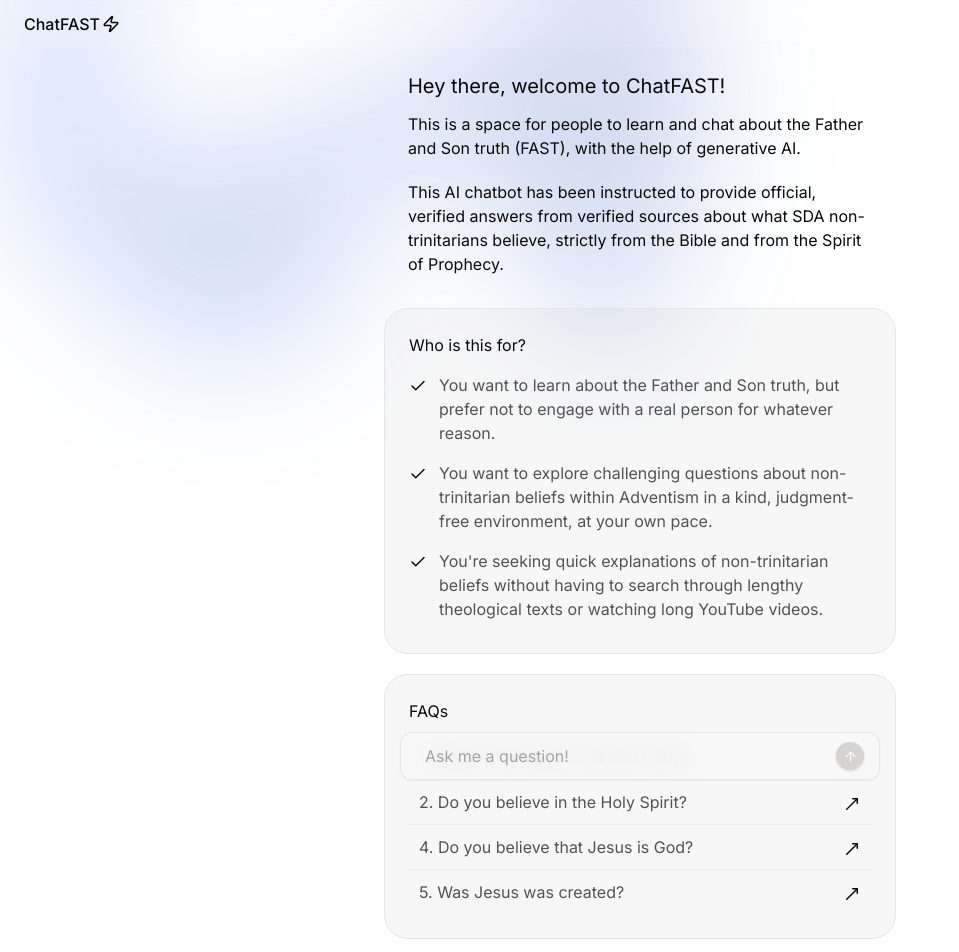
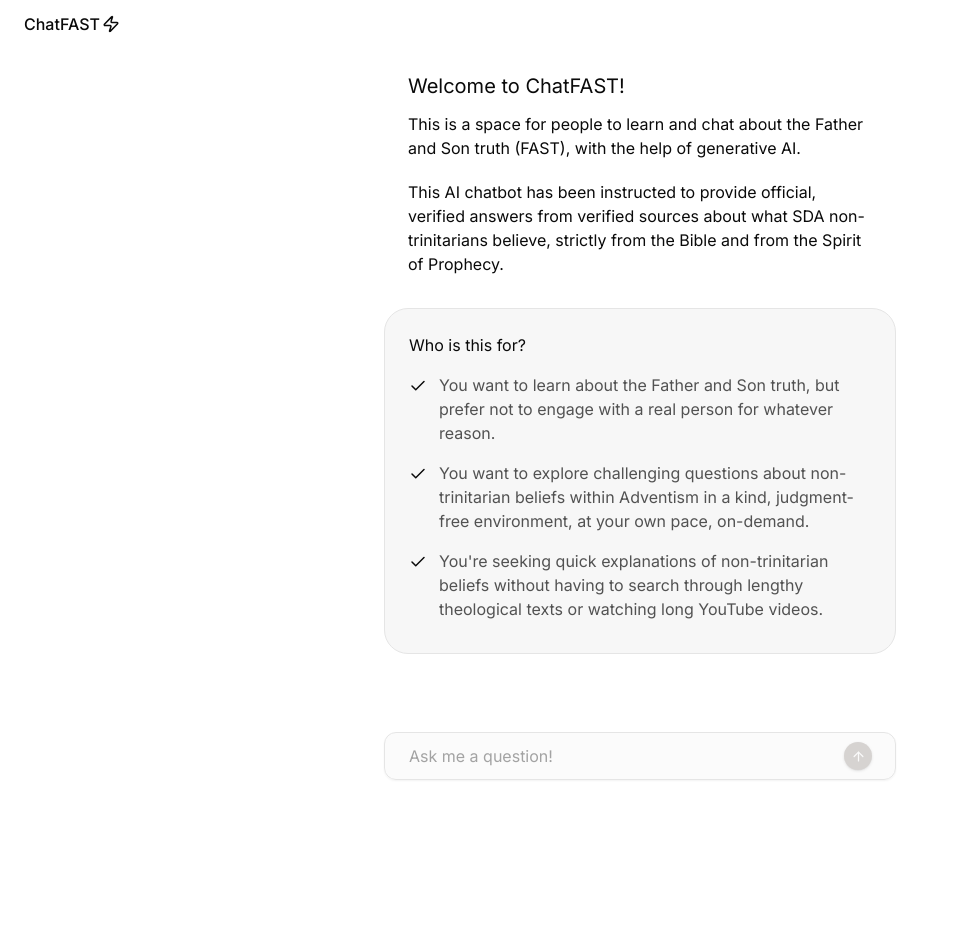
Before and after one commit to joelriveradev/chatfast, a Next.js app: page /chat/1 in a window 1280 px wide. Shown: the top 952 px of the page, without its empty margins (0-959 px from the left). After the commit the page ends 800 px from the top, so only its background shows below. Built offline with nearby package versions, Linux system fonts and the light colour scheme.

Commit message:
chore: several updates to <Chat /> 1. remove faqs 2. style updates 3. add id and className props 4. integrate new <ChatInput /> 5. add syncBeforeNavigateAsync function

```diff
--- a/src/components/ai/chat.tsx
+++ b/src/components/ai/chat.tsx
@@ -1,16 +1,20 @@
 'use client'
 
-import { useEffect } from 'react'
-import { ArrowUp, MoveUpRight, CornerUpRight, X, Check } from 'lucide-react'
+import { useEffect, useMemo } from 'react'
+import { ArrowUp, X, Check } from 'lucide-react'
 import { Message, useChat } from 'ai/react'
 import { animateScroll } from 'react-scroll'
-import { Input } from '@/components/ui/input'
+import { useRouter } from 'next/navigation'
+import { ChatInput } from '@/components/ai/input'
 import { Button } from '@/components/ui/button'
 import { ChatMessage } from '@/components/ai/message'
-import { cn } from '@/lib/utils'
+import { cn, generateUniqueId } from '@/lib/utils'
+import { storeMessages } from '@/actions/storeMessages'
 
 interface Props {
+  id?: string
   history?: Message[]
+  className?: string
 }
 
 const scrollOptions = {
@@ -25,7 +29,7 @@
   },
   {
     id: 1,
-    text: 'You want to explore challenging questions about non-trinitarian beliefs within Adventism in a kind, judgment-free environment, at your own pace.',
+    text: 'You want to explore challenging questions about non-trinitarian beliefs within Adventism in a kind, judgment-free environment, at your own pace, on-demand.',
   },
   {
     id: 2,
@@ -33,56 +37,43 @@
   },
 ]
 
-const faqs = [
-  {
-    id: 0,
-    text: 'What is the Father and Son truth?',
-  },
-  {
-    id: 1,
-    text: 'Do you believe in the Holy Spirit?',
-  },
-  {
-    id: 3,
-    text: 'Do you believe that Jesus is God?',
-  },
-  {
-    id: 4,
-    text: 'Was Jesus was created?',
-  },
-]
+export function Chat({ id, history = [], className }: Props) {
+  const chatID = id || useMemo(() => generateUniqueId(), [])
+  const router = useRouter()
 
-export function Chat({ history = [] }: Props) {
   const { messages, input, handleInputChange, handleSubmit, isLoading, stop } =
     useChat({
+      id: chatID,
       initialMessages: history,
     })
+
+  const syncBeforeNavigateAsync = async () => {
+    if (!isLoading) {
+      if (messages.length === 2 && !id) {
+        await storeMessages(messages)
+        router.push(`/chat/${chatID}`)
+      }
+    }
+  }
 
   useEffect(() => {
     if (messages.length) {
       animateScroll.scrollToBottom(scrollOptions)
+      syncBeforeNavigateAsync()
     }
   }, [messages, isLoading])
 
   return (
-    <div className='isolate flex flex-col w-full md:max-w-lg py-12 mx-auto lg:dark:border-neutral-900 min-h-dvh'>
     <div
-        aria-hidden='true'
-        className='fixed inset-x-0 -top-40 transform-gpu overflow-hidden blur-3xl sm:-top-80 -z-50'
+      className={cn(
+        'flex flex-col w-full md:max-w-lg py-12 mx-auto lg:dark:border-neutral-900 min-h-dvh',
+        className
+      )}
     >
-        <div
-          style={{
-            clipPath:
-              'polygon(74.1% 44.1%, 100% 61.6%, 97.5% 26.9%, 85.5% 0.1%, 80.7% 2%, 72.5% 32.5%, 60.2% 62.4%, 52.4% 68.1%, 47.5% 58.3%, 45.2% 34.5%, 27.5% 76.7%, 0.1% 64.9%, 17.9% 100%, 27.6% 76.8%, 76.1% 97.7%, 74.1% 44.1%)',
-          }}
-          className='relative left-[calc(50%-11rem)] aspect-[1155/678] w-[36.125rem] -translate-x-1/2 rotate-[30deg] bg-gradient-to-tr from-blue-500 to-blue-800 opacity-20 sm:left-[calc(50%-30rem)] sm:w-[72.1875rem]'
-        />
-      </div>
-
       {!messages.length && (
-        <div className='w-full antialiased'>
+        <>
           <section className='p-6 pb-8'>
-            <h1 className='mb-3 text-xl'>Hey there, welcome to ChatFAST!</h1>
+            <h1 className='mb-3 text-xl'>Welcome to ChatFAST!</h1>
 
             <p>
               This is a space for people to learn and chat about the Father and
@@ -100,8 +91,7 @@
             <h2 className=''>Who is this for?</h2>
 
             <ul className='mt-3'>
-              {features.map(({ id, text }) => {
-                return (
+              {features.map(({ id, text }) => (
                 <li className='flex items-start mt-4' key={id}>
                   <Check className='mr-3 shrink-0 mt-1' size={18} />
 
@@ -109,37 +99,11 @@
                     {text}
                   </p>
                 </li>
-                )
-              })}
+              ))}
             </ul>
           </section>
-
-          <section className='bg-black/[3%] dark:bg-white/[3%] p-6 rounded-3xl mt-5 border'>
-            <h2 className=''>FAQs</h2>
-
-            <ul className='mt-3'>
-              {faqs.map(({ id, text }) => {
-                return (
-                  <li
-                    className='group flex items-center justify-between border-b p-2.5 last:border-none hover:rounded-lg hover:cursor-pointer border-dotted hover:bg-black/[3%] dark:hover:bg-white/[3%] transition-all'
-                    key={id}
-                  >
-                    <p className='text-neutral-600 dark:text-neutral-400 group-hover:text-blue-500 transition-colors'>
-                      {`${(id + 1).toString().padStart(1)}. ${text}`}
-                    </p>
-
-                    <MoveUpRight
-                      className='ml-3 shrink-0 mt-1 group-hover:text-blue-500 transition-colors'
-                      size={18}
-                    />
-                  </li>
-                )
-              })}
-            </ul>
-          </section>
-        </div>
+        </>
       )}
-
       <section className='p-6 pb-8'>
         {messages.map(({ id, role, content, ...props }) => (
           <ChatMessage
@@ -154,22 +118,13 @@
       </section>
 
       <form onSubmit={handleSubmit}>
-        <div className='fixed bottom-0 w-full md:max-w-lg flex items-center mb-5 -translate-x-1/2 left-1/2 px-4'>
-          <Input
-            className={cn(
-              'w-full h-12 px-6 border text-base bg-neutral-50/70 border-neutral-200 backdrop-blur-md rounded-xl placeholder:text-neutral-400 pr-14',
-              'dark:bg-white/[3%] dark:border-neutral-800 dark:text-neutral-300 dark:placeholder:text-neutral-500',
-              'hover:border-neutral-400'
-            )}
-            value={input}
-            placeholder='Ask me a question!'
-            onChange={handleInputChange}
-          />
+        <div className='fixed bottom-0 w-full md:max-w-xl flex items-center mb-5 -translate-x-1/2 left-1/2 md:px-8'>
+          <ChatInput input={input} handleInputChange={handleInputChange} />
 
           {isLoading ? (
             <Button
               type='button'
-              className='absolute right-8 rounded-full ml-2 w-7 h-7 p-0 shrink-0 bg-stone-700'
+              className='absolute md:right-14 right-5 rounded-full ml-2 w-7 h-7 p-0 shrink-0 bg-stone-700'
               onClick={stop}
             >
               <X size={15} />
@@ -178,7 +133,7 @@
             <Button
               type='submit'
               className={cn(
-                'absolute right-8 rounded-full ml-2 w-7 h-7 p-0 shrink-0 bg-stone-700 disabled:bg-stone-300',
+                'absolute md:right-14 right-5 rounded-full ml-2 w-7 h-7 p-0 shrink-0 bg-stone-700 disabled:bg-stone-300',
                 'dark:bg-neutral-50 dark:disabled:bg-neutral-600'
               )}
               disabled={!input || isLoading}
```
Lines whose indentation alone changed are shown as unchanged.
